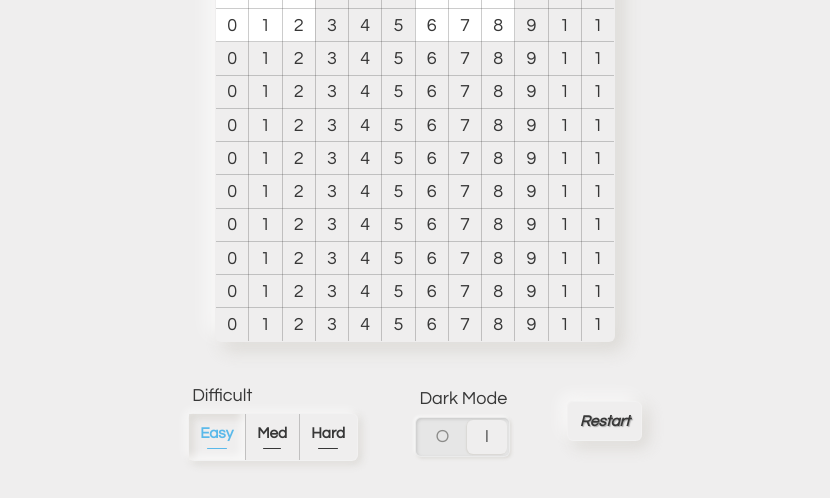
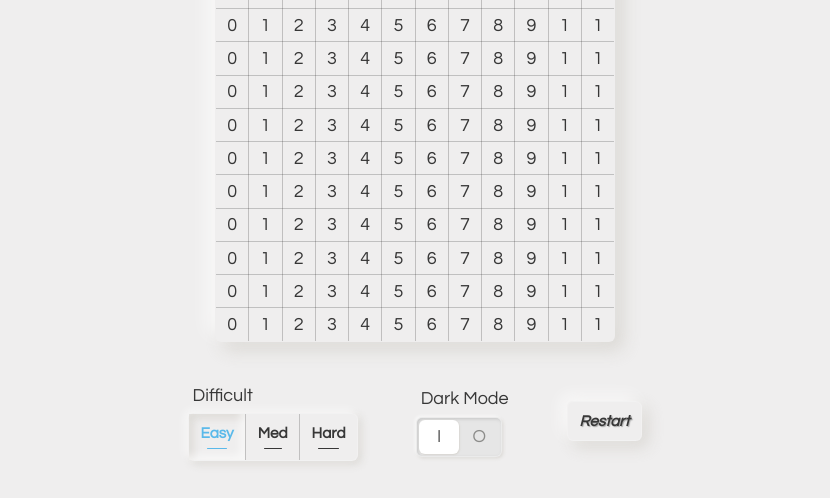
Before and after one commit to KontrolG/sudoku-game, a plain HTML site: page index.html in a window 1280 px wide. Shown: the part 192-690 px from the top of the page, without its empty margins (225-1055 px from the left). Drawn offline with Linux system fonts and the light colour scheme.

Commit message:
Avances en la maquetación

```diff
--- a/css/style.css
+++ b/css/style.css
@@ -16,7 +16,8 @@ body {
   color: #373737;
 }
 
-button {
+button,
+.btn-group label {
   cursor: pointer;
   border: none;
   background: none;
@@ -46,7 +47,7 @@ button {
   align-items: center;
 }
 
-.form-group label {
+.form-group > label {
   display: block;
   margin-left: 0.25em;
 }
@@ -60,17 +61,17 @@ button {
   box-shadow: -3px -3px 8px 0 #ffffffaa, 3px 3px 8px 0 #d1cdc7aa;
 }
 
-.btn-group button {
+.btn-group label {
   font-weight: bolder;
   box-shadow: none;
   border-right: 1px solid #37373740;
 }
 
-.btn-group button:last-of-type {
+.btn-group label:last-of-type {
   border-right: none;
 }
 
-.btn-group button::after {
+.btn-group label::after {
   display: block;
   content: "";
   height: 0.085em;
@@ -81,7 +82,7 @@ button {
   background-color: currentColor;
 }
 
-.btn-group button.pressed {
+.btn-group :checked + label {
   box-shadow: inset -4px -4px 8px 0 #ffffffaa, inset 4px 4px 8px 0 #d1cdc7aa;
   color: #5ab9ea;
 }
@@ -102,23 +103,31 @@ button {
   justify-content: center;
   align-items: center;
   border-radius: 6px;
+  margin: 0;
   width: 40px;
 }
 
-.switcher input {
+.switcher input[type="radio"],
+.btn-group input[type="radio"] {
   display: none;
 }
 
-.switcher .checked {
-  color: #555;
-  background-color: #efeeee;
+.switcher input[type="radio"] + label,
+.btn-group input[type="radio"] + label {
+  -webkit-user-select: none;
+  -moz-user-select: none;
 }
 
-.switcher .checked:first-of-type {
+.switcher :checked + label {
+  color: #555;
+  background-color: #fff;
+}
+
+.switcher :checked + label:first-of-type {
   box-shadow: 0.6px 0.6px 1.6px 0.3px #d1cdc7aa;
 }
 
-.switcher .checked:last-of-type {
+.switcher :checked + label:last-of-type {
   box-shadow: -0.6px 0.6px 1.6px 0.3px #d1cdc7aa;
 }
 
@@ -154,11 +163,6 @@ header img {
   font-size: 1em;
 }
 
-.board tr:nth-of-type(odd) td:nth-of-type(even),
-.board tr:nth-of-type(even) td:nth-of-type(odd) {
-  /* background-color: #fff; */
-}
-
 .board tr:first-of-type td {
   border-top: none;
 }
@@ -175,39 +179,6 @@ header img {
   border-right: none;
 }
 
-.board tr:nth-of-type(1) td:nth-child(1),
-.board tr:nth-of-type(1) td:nth-child(2),
-.board tr:nth-of-type(1) td:nth-child(3),
-.board tr:nth-of-type(1) td:nth-child(7),
-.board tr:nth-of-type(1) td:nth-child(8),
-.board tr:nth-of-type(1) td:nth-child(9),
-.board tr:nth-of-type(2) td:nth-child(1),
-.board tr:nth-of-type(2) td:nth-child(2),
-.board tr:nth-of-type(2) td:nth-child(3),
-.board tr:nth-of-type(2) td:nth-child(7),
-.board tr:nth-of-type(2) td:nth-child(8),
-.board tr:nth-of-type(2) td:nth-child(9),
-.board tr:nth-of-type(3) td:nth-child(1),
-.board tr:nth-of-type(3) td:nth-child(2),
-.board tr:nth-of-type(3) td:nth-child(3),
-.board tr:nth-of-type(3) td:nth-child(7),
-.board tr:nth-of-type(3) td:nth-child(8),
-.board tr:nth-of-type(3) td:nth-child(9) {
-  background-color: #fff;
-}
-
-.board tr:nth-of-type(3) td,
-.board tr:nth-of-type(6) td,
-.board tr:nth-of-type(9) td {
-  /* border-bottom: 1px solid #373737; */
-}
-
-.board td:nth-of-type(3),
-.board td:nth-of-type(6),
-.board td:nth-of-type(9) {
-  /* border-right: 1px solid #373737; */
-}
-
 .intructions {
   text-align: justify;
   width: 60%;
@@ -216,4 +187,5 @@ header img {
 
 .intructions h2 {
   text-align: center;
+  margin-bottom: 1rem;
 }
--- a/index.html
+++ b/index.html
@@ -20,17 +20,21 @@
       <div class="form-group">
         <label class="difficult-label">Difficult</label>
         <div class="btn-group card">
-          <button class="pressed">Easy</button>
-          <button>Med</button>
-          <button>Hard</button>
+          <input type="radio" name="difficult" id="btn-easy" checked>
+          <label for="btn-easy">Easy</label>
+          <input type="radio" name="difficult" id="btn-med">
+          <label for="btn-med">Med</label>
+          <input type="radio" name="difficult" id="btn-hard">
+          <label for="btn-hard">Hard</label>
         </div>
       </div>
       <div class="form-group">
         <label class="darkmode-label">Dark Mode</label>
         <div class="switcher card">
-          <!-- Checkbox hack, checkbox primero para :checked + label -->
-          <label for="darkmode" class="">O</label><input type="radio" name="darkmode" id="darkmode-off">
-          <label for="darkmode-on" class="checked">I</label><input type="radio" name="darkmode" id="darkmode-on">
+          <input type="radio" name="darkmode" id="darkmode-on" checked>
+          <label for="darkmode-on">I</label>
+          <input type="radio" name="darkmode" id="darkmode-off">
+          <label for="darkmode-off">O</label>
         </div>
       </div>
       <button class="btn-restart card">Restart</button>
```
